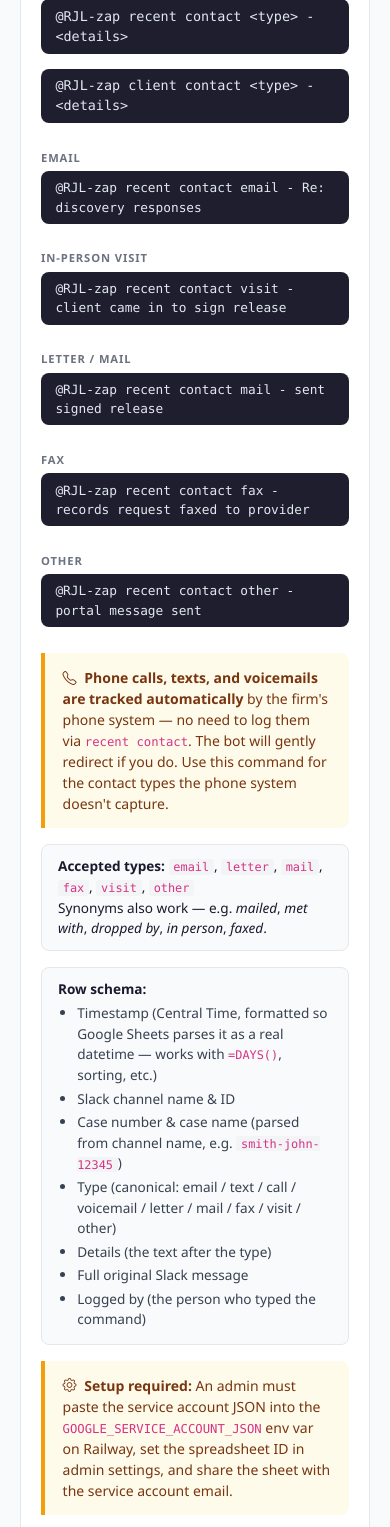
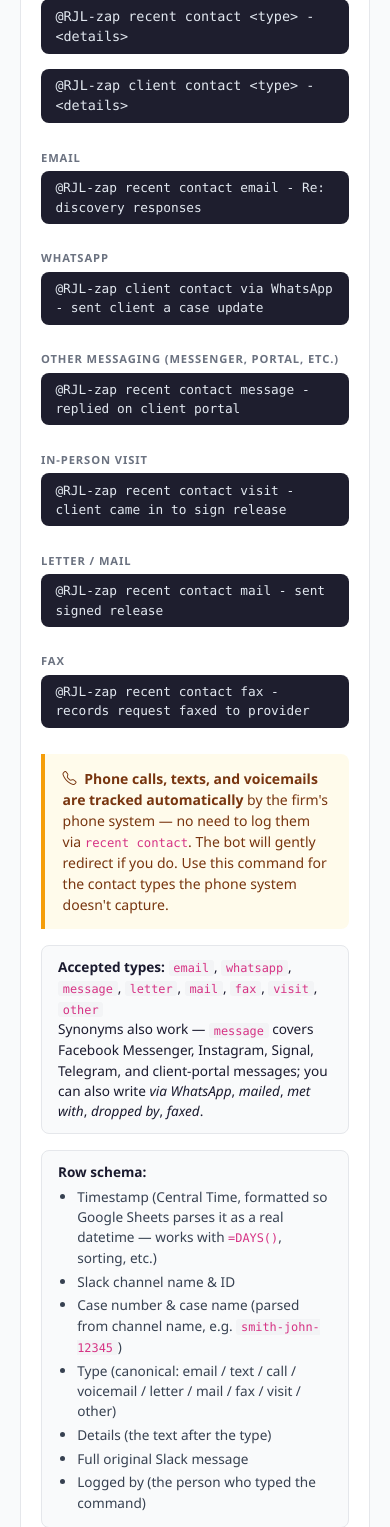
Before and after one commit to david-ramosjames/rjl-zap, a Flask app: page / in a window 390 px wide. Shown: the part 2214-3741 px from the top of the page. Run offline with Flask 3, Linux system fonts and the light colour scheme; data that the repository does not hold is empty.

Commit message:
Recent Contact: add WhatsApp + other messaging types, accept "via <type>"
Ryan tried "@RJL-zap recent client contact via WhatsApp - ..." and got
the unrecognized-trigger fallback. Two reasons: WhatsApp wasn't a known
contact type, and the "via" connector between the phrase and the type
blocked the parser even for known types.

Changes:

- New "whatsapp" contact type (aliases: whatsapp, whats app, whatsap,
  wapp). WhatsApp is a manual outreach channel, not auto-tracked by the
  phone system, so it logs to the sheet like email/visit/etc.
- New generic "message" type covering other app-based messaging:
  Facebook Messenger, Instagram, Signal, Telegram, client-portal
  messages (aliases include messenger / facebook / instagram / signal /
  telegram / portal / message / msg / dm). The startswith + word-boundary
  guard keeps "messenger" from being swallowed by the shorter "message"
  alias.
- parse() now strips a leading connector word (via / by / through / on)
  after the phrase, so "contact via WhatsApp" parses the same as
  "contact whatsapp". Works for every type, e.g. "recent contact via
  email - ...".
- Icons, in-Slack usage text, and the FAQ Recent Contact card updated:
  new WhatsApp + Other-Messaging example tiles, whatsapp/message added
  to the accepted-types list, and a note that "message" covers the
  other apps and that "via <type>" phrasing works.

Verified the exact screenshot message plus 13 variants: whatsapp /
message / via-connector all parse; existing email/visit/mail still
parse; call/phone still redirect as auto-tracked; bare phrase still
shows usage.

https://claude.ai/code/session_01QMtP5CaQsZY3iwZ8ce5itC

```diff
--- a/templates/index.html
+++ b/templates/index.html
@@ -495,6 +495,14 @@
             <div class="type-this" style="font-size:.8rem">@RJL-zap recent contact email - Re: discovery responses</div>
           </div>
           <div>
+            <div class="type-label">WhatsApp</div>
+            <div class="type-this" style="font-size:.8rem">@RJL-zap client contact via WhatsApp - sent client a case update</div>
+          </div>
+          <div>
+            <div class="type-label">Other Messaging (Messenger, portal, etc.)</div>
+            <div class="type-this" style="font-size:.8rem">@RJL-zap recent contact message - replied on client portal</div>
+          </div>
+          <div>
             <div class="type-label">In-Person Visit</div>
             <div class="type-this" style="font-size:.8rem">@RJL-zap recent contact visit - client came in to sign release</div>
           </div>
@@ -506,10 +514,6 @@
             <div class="type-label">Fax</div>
             <div class="type-this" style="font-size:.8rem">@RJL-zap recent contact fax - records request faxed to provider</div>
           </div>
-          <div>
-            <div class="type-label">Other</div>
-            <div class="type-this" style="font-size:.8rem">@RJL-zap recent contact other - portal message sent</div>
-          </div>
         </div>
 
         <div class="callout amber mt-3">
@@ -519,13 +523,15 @@
 
         <div class="what-happens mt-3">
           <strong>Accepted types:</strong> <code style="background:#f3f4f6;padding:.05rem .3rem;border-radius:3px">email</code>,
+          <code style="background:#f3f4f6;padding:.05rem .3rem;border-radius:3px">whatsapp</code>,
+          <code style="background:#f3f4f6;padding:.05rem .3rem;border-radius:3px">message</code>,
           <code style="background:#f3f4f6;padding:.05rem .3rem;border-radius:3px">letter</code>,
           <code style="background:#f3f4f6;padding:.05rem .3rem;border-radius:3px">mail</code>,
           <code style="background:#f3f4f6;padding:.05rem .3rem;border-radius:3px">fax</code>,
           <code style="background:#f3f4f6;padding:.05rem .3rem;border-radius:3px">visit</code>,
           <code style="background:#f3f4f6;padding:.05rem .3rem;border-radius:3px">other</code>
           <br>
-          Synonyms also work — e.g. <em>mailed</em>, <em>met with</em>, <em>dropped by</em>, <em>in person</em>, <em>faxed</em>.
+          Synonyms also work — <code style="background:#f3f4f6;padding:.05rem .3rem;border-radius:3px">message</code> covers Facebook Messenger, Instagram, Signal, Telegram, and client-portal messages; you can also write <em>via WhatsApp</em>, <em>mailed</em>, <em>met with</em>, <em>dropped by</em>, <em>faxed</em>.
         </div>
 
         <div class="what-happens mt-3">
```
Also changed, not shown: app.py (+6 -4 lines), recent_contact.py (+10 -0 lines).
